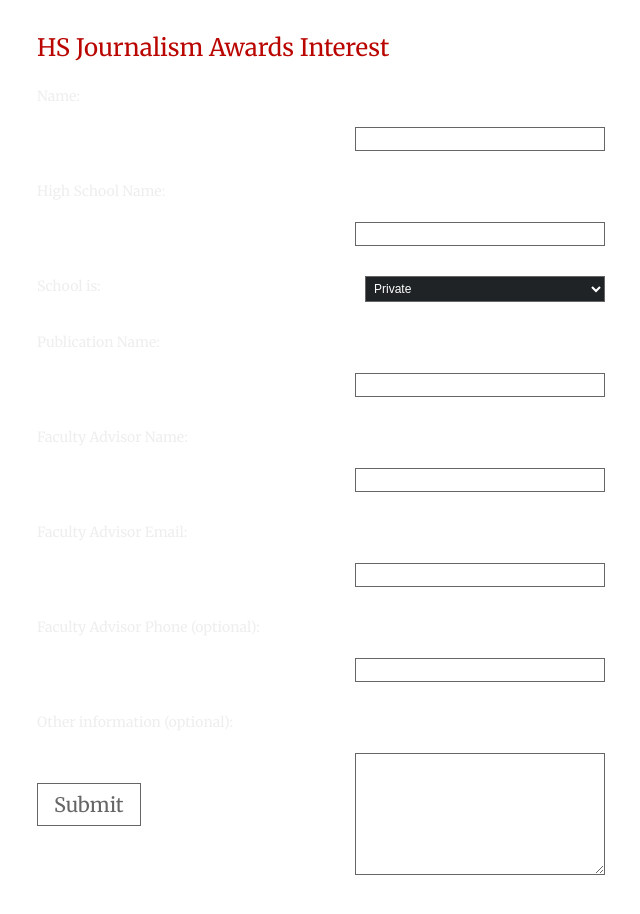
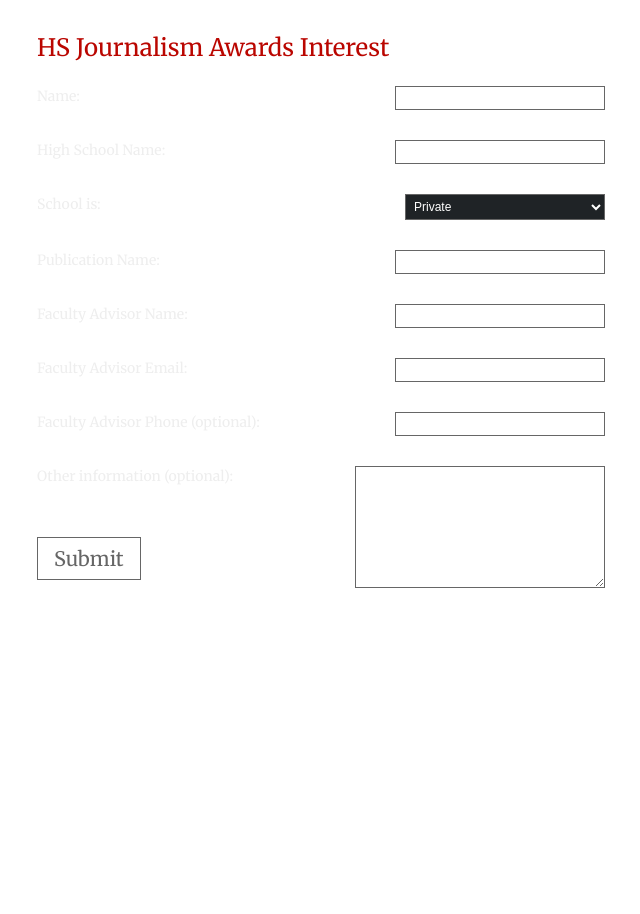
Before and after one commit to harvard-crimson/awards, a plain HTML site: page compiled_html/form.html in a window 1280 px wide. Shown: the whole page, without its empty margins (35-675 px from the left). After the commit the page ends 800 px from the top, so only its background shows below. Drawn offline with Linux system fonts and the light colour scheme.

Commit message:
aligned label and input on contact form

```diff
--- a/compiled_html/css/main.css
+++ b/compiled_html/css/main.css
@@ -470,16 +470,17 @@ form label {
     clear: both;
     display: block;
     float: left;
-    width: 320px;
+    width: 40%;
     font-size: 14px;
     margin: 0 0 20px 0;
+    text-align: left;
 }
 form ul {
     float: right;
     list-style: none;
 }
 form input[type="text"], form input[type="submit"], form select {
-    width: 240px;
+    width: 200px;
     float: right;
     background: none;
     padding: 4px;
```
